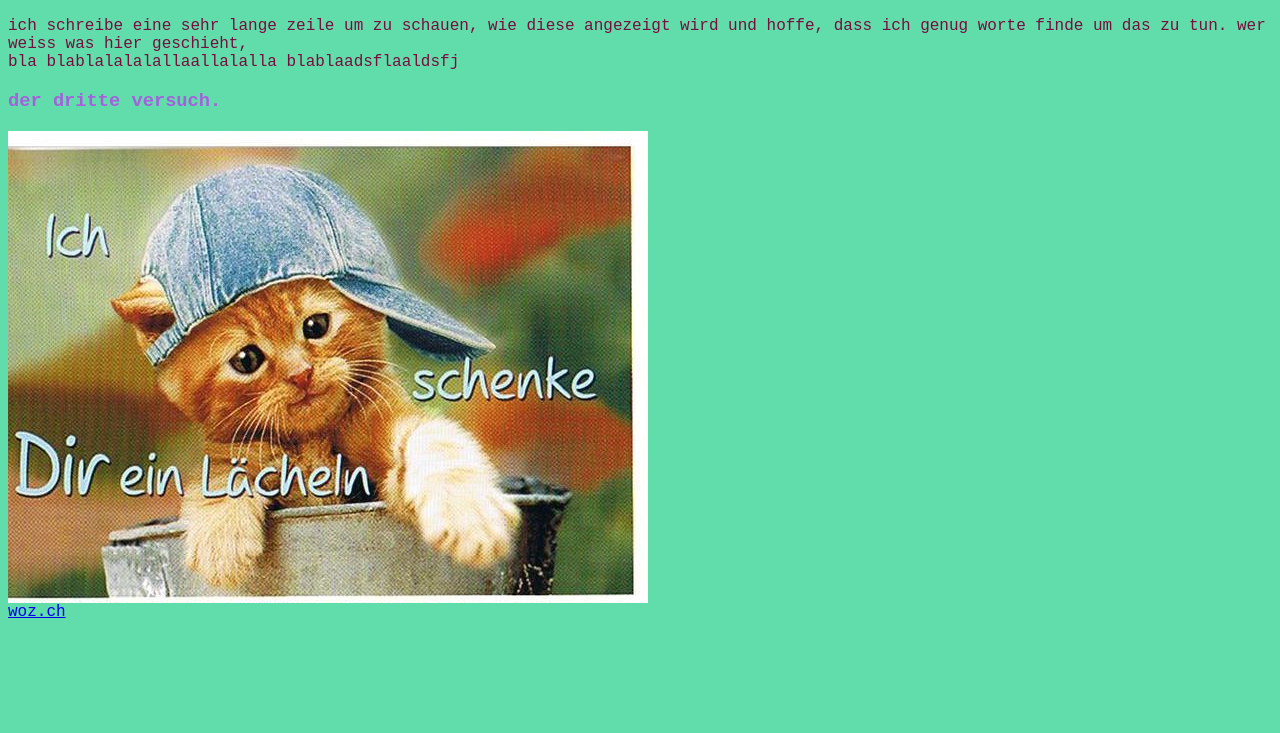
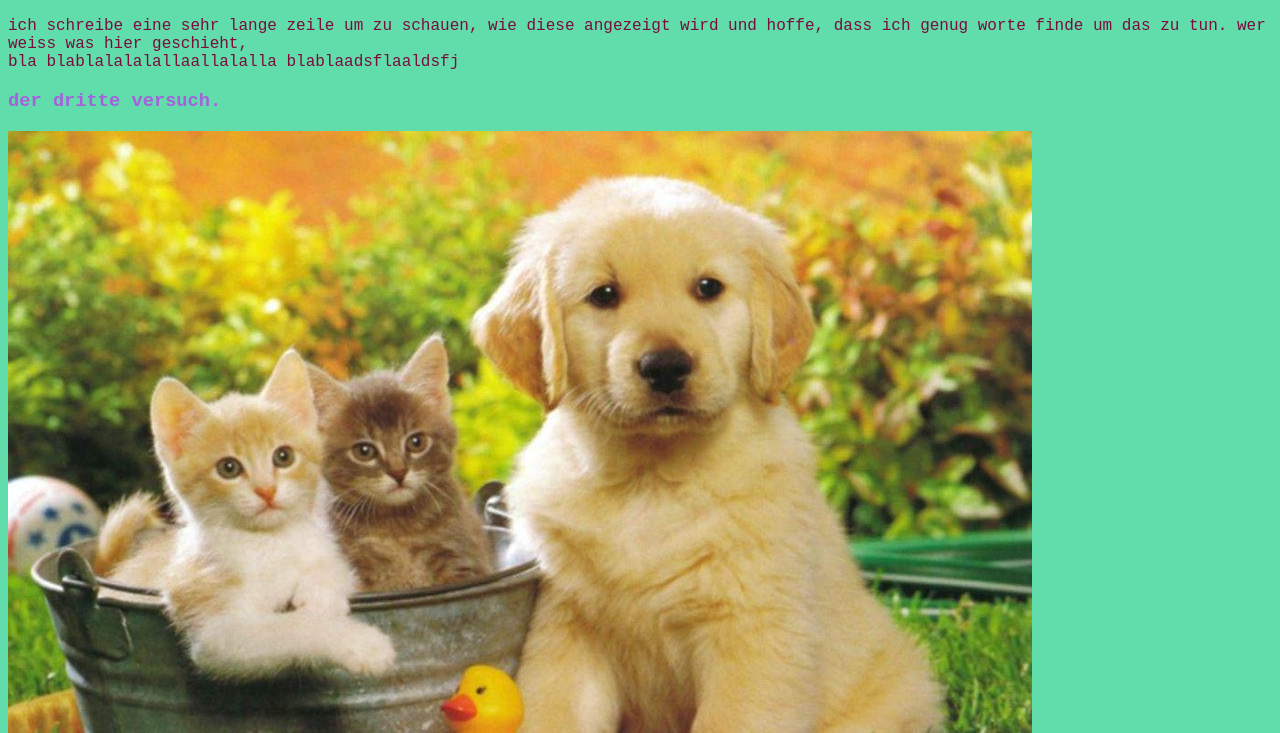
Before and after one commit to kathfran/kathfran.github.io, a plain HTML site: page index.html in a window 1280 px wide. Shown: the part 67-800 px from the top of the page. Drawn offline with Linux system fonts and the light colour scheme.

Commit message:
change img

```diff
--- a/index.html
+++ b/index.html
@@ -2,5 +2,5 @@
 <h1>Ich bin ein Djangogirl</h1><br/>
 ich schreibe eine sehr lange zeile um zu schauen, wie diese angezeigt wird und hoffe, dass ich genug worte finde um das zu tun. wer weiss was hier geschieht,<br/> bla blablalalalallaallalalla blablaadsflaaldsfj
 <br/><h3>der dritte versuch.<br/></h3>
-<img src="katze.jpg"><br/
+<img src="puppies.jpg"><br/
 <br/><body><a href="https://www.woz.ch">woz.ch</a></body></html>
```
Also changed, not shown: puppies.jpg (added).
